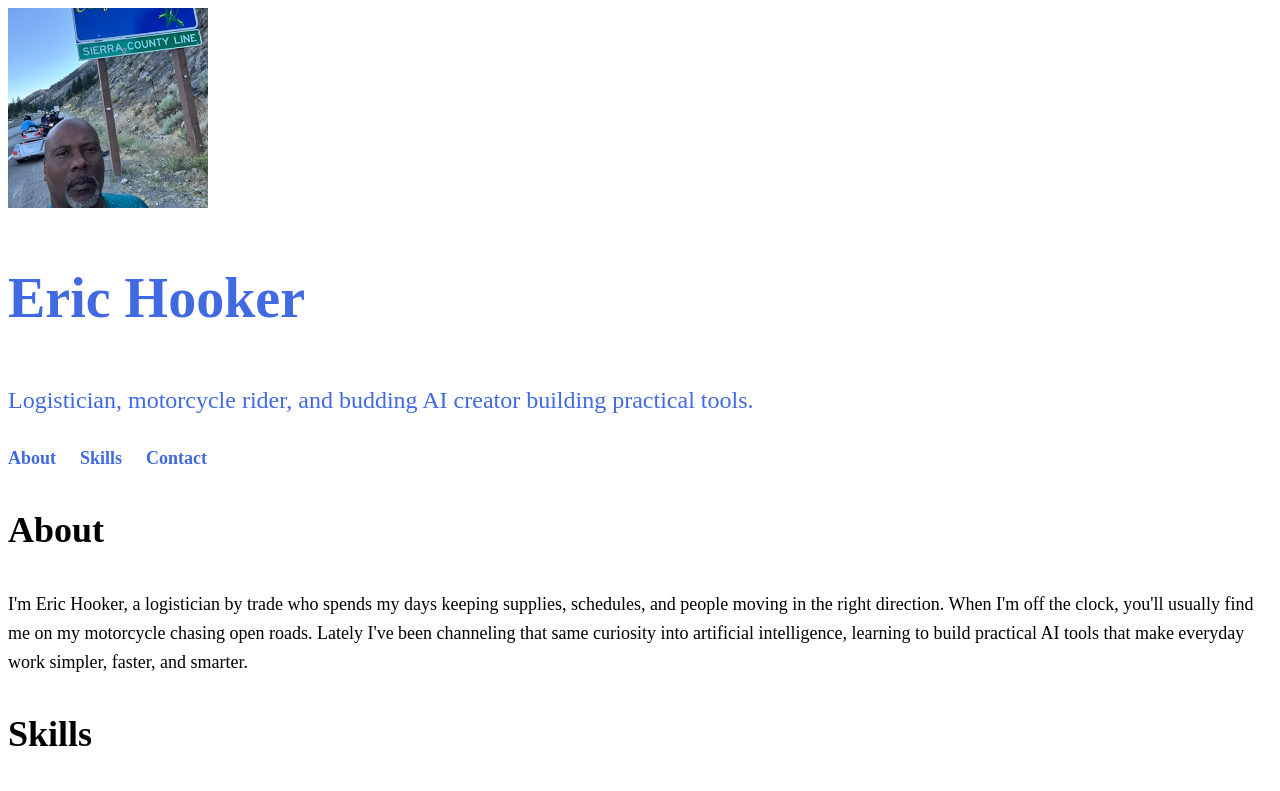
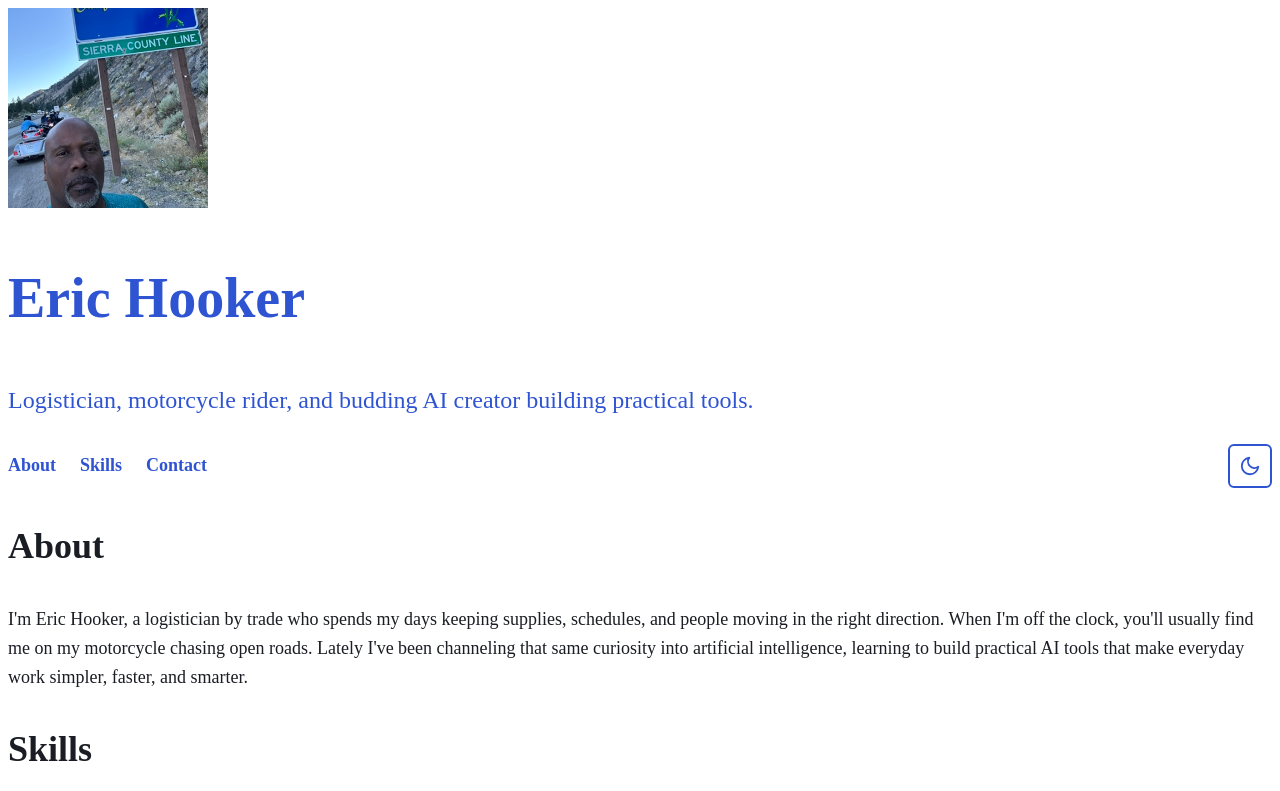
Before and after one commit to wmhooker69/My-profile-, a plain HTML site: page index.html in a window 1280 px wide. Shown: the top 791 px of the page. Drawn offline with Linux system fonts and the light colour scheme.

Commit message:
Add dark/light theme toggle
Introduce theme.css color tokens and theme.js toggle, set the theme
before first paint to avoid a flash, restyle links, cards, and form
controls with the tokens, and list key features in the README.

Co-Authored-By: Claude Opus 5.5 <noreply@anthropic.com>

```diff
--- a/index.html
+++ b/index.html
@@ -7,7 +7,19 @@
   <script>
     // Flag that JavaScript is running so the nav only collapses when the burger can open it.
     document.documentElement.classList.add('js');
+
+    // Set the theme before first paint so there's no flash of the wrong one:
+    // saved choice first, otherwise the system preference. See theme.js.
+    (function () {
+      var theme = null;
+      try { theme = localStorage.getItem('theme'); } catch (e) {}
+      if (theme !== 'light' && theme !== 'dark') {
+        theme = window.matchMedia('(prefers-color-scheme: dark)').matches ? 'dark' : 'light';
+      }
+      document.documentElement.setAttribute('data-theme', theme);
+    })();
   </script>
+  <link rel="stylesheet" href="theme.css">
   <link rel="stylesheet" href="styles.css">
 </head>
 <body>
@@ -28,6 +40,15 @@
       <li><a href="#skills">Skills</a></li>
       <li><a href="#contact">Contact</a></li>
     </ul>
+    <button class="theme-toggle" type="button" aria-label="Toggle dark mode" aria-pressed="false">
+      <svg class="icon-moon" viewBox="0 0 24 24" fill="none" stroke="currentColor" stroke-width="2" stroke-linecap="round" stroke-linejoin="round" aria-hidden="true" focusable="false">
+        <path d="M21 12.79A9 9 0 1 1 11.21 3 7 7 0 0 0 21 12.79z"/>
+      </svg>
+      <svg class="icon-sun" viewBox="0 0 24 24" fill="none" stroke="currentColor" stroke-width="2" stroke-linecap="round" stroke-linejoin="round" aria-hidden="true" focusable="false">
+        <circle cx="12" cy="12" r="5"/>
+        <path d="M12 1v2M12 21v2M4.22 4.22l1.42 1.42M18.36 18.36l1.42 1.42M1 12h2M21 12h2M4.22 19.78l1.42-1.42M18.36 5.64l1.42-1.42"/>
+      </svg>
+    </button>
   </nav>
 
   <main>
@@ -162,6 +183,7 @@
     <p>&copy; 2026 Eric Hooker. All rights reserved.</p>
   </footer>
 
+  <script src="theme.js"></script>
   <script>
     const menuToggle = document.querySelector('.menu-toggle');
     const navMenu = document.getElementById('nav-menu');
--- a/styles.css
+++ b/styles.css
@@ -16,7 +16,7 @@ h3 {
 
 header h1 {
   font-size: clamp(2.25rem, 1.5rem + 3.75vw, 3.5rem);
-  color: royalblue;
+  color: var(--primary);
 }
 
 header img {
@@ -26,10 +26,95 @@ header img {
 
 header p {
   font-size: clamp(1.125rem, 1rem + 0.625vw, 1.5rem);
-  color: royalblue;
+  color: var(--primary);
 }
 
-/* Navigation: horizontal on wider screens */
+/* Links, cards, and forms use the theme tokens from theme.css */
+a {
+  color: var(--primary);
+}
+
+article,
+aside {
+  background-color: var(--surface);
+  border: 1px solid var(--border);
+  border-radius: 8px;
+  padding: 0.25rem 1rem 1rem;
+  margin-bottom: 1rem;
+}
+
+cite {
+  color: var(--text-muted);
+}
+
+input:not([type="checkbox"]),
+select,
+textarea {
+  background-color: var(--bg);
+  color: var(--text);
+  border: 1px solid var(--border);
+  border-radius: 4px;
+  padding: 0.4rem 0.5rem;
+  font: inherit;
+}
+
+input[type="checkbox"] {
+  accent-color: var(--primary);
+}
+
+input::placeholder,
+textarea::placeholder {
+  color: var(--text-muted);
+  opacity: 1;
+}
+
+input:focus-visible,
+select:focus-visible,
+textarea:focus-visible {
+  outline: 2px solid var(--primary);
+  outline-offset: 1px;
+}
+
+input:user-invalid,
+textarea:user-invalid {
+  border-color: var(--danger);
+}
+
+form button {
+  font: inherit;
+  padding: 0.5rem 1rem;
+  border-radius: 4px;
+  border: 2px solid var(--primary);
+  cursor: pointer;
+}
+
+form button[type="submit"] {
+  background-color: var(--primary);
+  color: var(--on-primary);
+}
+
+form button[type="reset"] {
+  background-color: transparent;
+  color: var(--primary);
+}
+
+form button:focus-visible {
+  outline: 3px solid var(--primary);
+  outline-offset: 2px;
+}
+
+/* Navigation: horizontal on wider screens, theme toggle pinned right */
+nav {
+  display: flex;
+  flex-wrap: wrap;
+  align-items: center;
+  gap: 1rem;
+}
+
+nav .theme-toggle {
+  margin-left: auto;
+}
+
 nav ul {
   list-style: none;
   margin: 0;
@@ -39,7 +124,7 @@ nav ul {
 }
 
 nav a {
-  color: royalblue;
+  color: var(--primary);
   font-weight: 600;
   text-decoration: none;
 }
@@ -64,7 +149,7 @@ nav a:focus-visible {
     height: 44px;
     padding: 10px;
     background: none;
-    border: 2px solid royalblue;
+    border: 2px solid var(--primary);
     border-radius: 6px;
     cursor: pointer;
   }
@@ -72,7 +157,7 @@ nav a:focus-visible {
   .menu-toggle span {
     display: block;
     height: 3px;
-    background: royalblue;
+    background: var(--primary);
     border-radius: 2px;
     transition: transform 0.2s ease, opacity 0.2s ease;
   }
@@ -93,6 +178,8 @@ nav a:focus-visible {
   nav ul {
     flex-direction: column;
     gap: 0;
+    order: 1; /* drop the open menu below both buttons */
+    flex-basis: 100%;
   }
 
   .js nav ul {
--- /dev/null
+++ b/theme.css
@@ -0,0 +1,94 @@
+/* Theme: color tokens for light and dark mode.
+   Light is the default; [data-theme="dark"] on <html> overrides it.
+   theme.js (plus the inline snippet in <head>) sets data-theme.
+   All text pairings meet WCAG AA (4.5:1) on both --bg and --surface. */
+:root {
+  color-scheme: light;
+  --bg: #ffffff;
+  --surface: #f3f5fa;
+  --text: #1a1d23;
+  --text-muted: #4b5563;
+  --border: #7c8699;
+  --primary: #2f54d1;
+  --on-primary: #ffffff;
+  --danger: #b42318;
+  --success: #067647;
+}
+
+[data-theme="dark"] {
+  color-scheme: dark; /* native form controls and scrollbars follow too */
+  --bg: #12151c;
+  --surface: #1d222c;
+  --text: #e8eaf0;
+  --text-muted: #a9b1c0;
+  --border: #6b7487;
+  --primary: #8ea6ff;
+  --on-primary: #12151c;
+  --danger: #ff8a80;
+  --success: #5fd49a;
+}
+
+body {
+  background-color: var(--bg);
+  color: var(--text);
+}
+
+body,
+article,
+aside,
+input,
+select,
+textarea,
+button {
+  transition: background-color 0.2s ease, color 0.2s ease, border-color 0.2s ease;
+}
+
+/* Toggle button: moon in light mode, sun in dark mode */
+.theme-toggle {
+  display: inline-flex;
+  align-items: center;
+  justify-content: center;
+  width: 44px;
+  height: 44px;
+  padding: 0;
+  background: none;
+  color: var(--primary);
+  border: 2px solid var(--primary);
+  border-radius: 6px;
+  cursor: pointer;
+}
+
+.theme-toggle:hover {
+  background-color: var(--surface);
+}
+
+.theme-toggle:focus-visible {
+  outline: 3px solid var(--primary);
+  outline-offset: 2px;
+}
+
+.theme-toggle svg {
+  width: 22px;
+  height: 22px;
+}
+
+.theme-toggle .icon-sun,
+[data-theme="dark"] .theme-toggle .icon-moon {
+  display: none;
+}
+
+[data-theme="dark"] .theme-toggle .icon-sun {
+  display: block;
+}
+
+@media (prefers-reduced-motion: reduce) {
+  body,
+  article,
+  aside,
+  input,
+  select,
+  textarea,
+  button {
+    transition: none;
+  }
+}
--- /dev/null
+++ b/theme.js
@@ -0,0 +1,40 @@
+// Theme toggle: switches between light and dark mode and remembers the choice.
+// The initial theme is set by the inline snippet in <head> (before first paint);
+// this file wires up the button and follows system changes until the user picks one.
+(function () {
+  const STORAGE_KEY = 'theme';
+  const root = document.documentElement;
+  const toggle = document.querySelector('.theme-toggle');
+  const systemDark = window.matchMedia('(prefers-color-scheme: dark)');
+
+  function savedTheme() {
+    try {
+      return localStorage.getItem(STORAGE_KEY);
+    } catch (e) {
+      return null; // storage blocked (e.g. some private modes)
+    }
+  }
+
+  function applyTheme(theme) {
+    root.setAttribute('data-theme', theme);
+    toggle.setAttribute('aria-pressed', String(theme === 'dark'));
+  }
+
+  applyTheme(root.getAttribute('data-theme') === 'dark' ? 'dark' : 'light');
+
+  // <button> is keyboard-accessible by default: Enter and Space both fire click.
+  toggle.addEventListener('click', () => {
+    const next = root.getAttribute('data-theme') === 'dark' ? 'light' : 'dark';
+    applyTheme(next);
+    try {
+      localStorage.setItem(STORAGE_KEY, next);
+    } catch (e) {
+      // Not saved, but the switch still works for this visit.
+    }
+  });
+
+  // Follow the OS setting live, but only until the user makes a choice.
+  systemDark.addEventListener('change', (event) => {
+    if (!savedTheme()) applyTheme(event.matches ? 'dark' : 'light');
+  });
+})();
```
Also changed, not shown: README.md.
